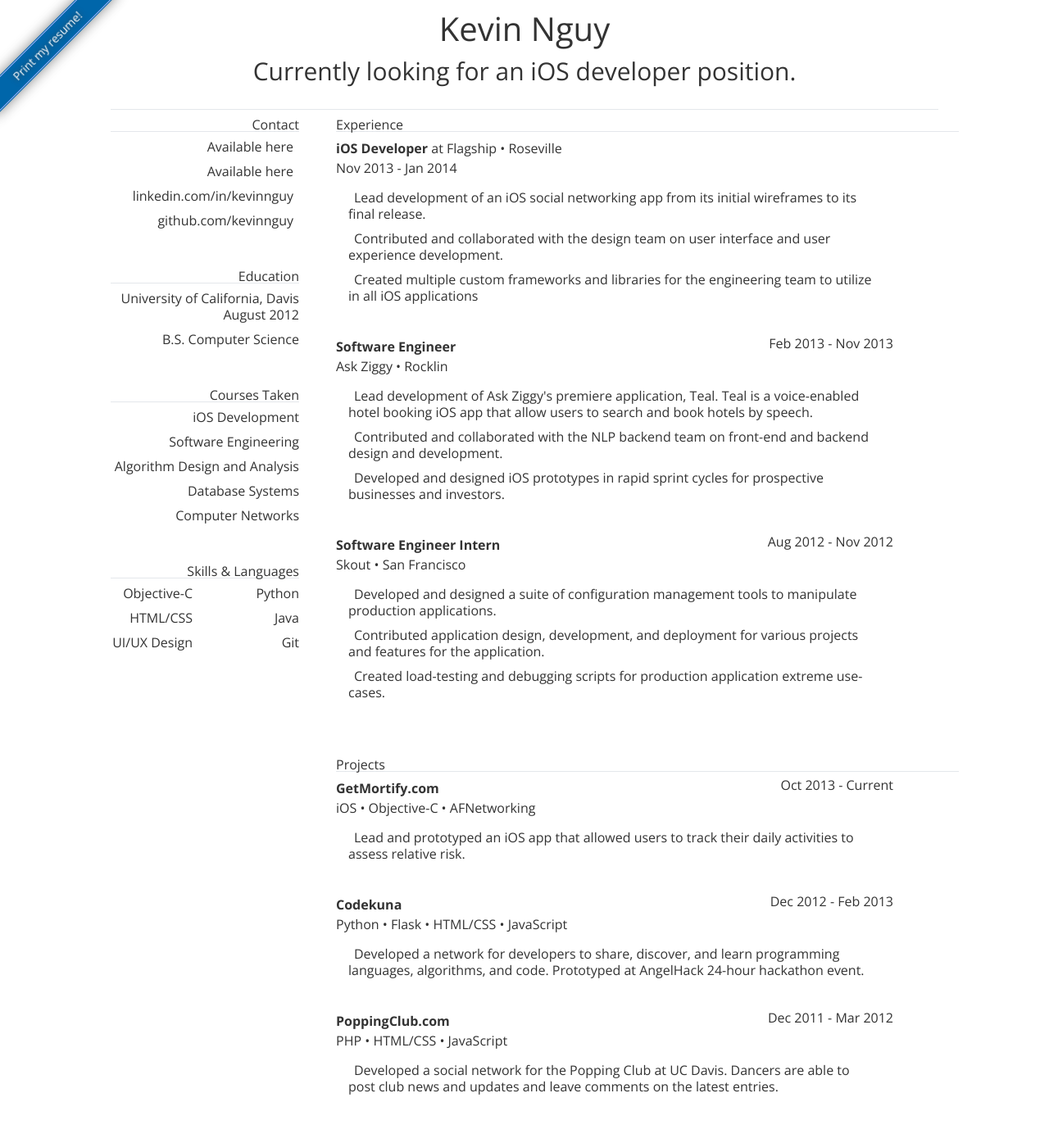
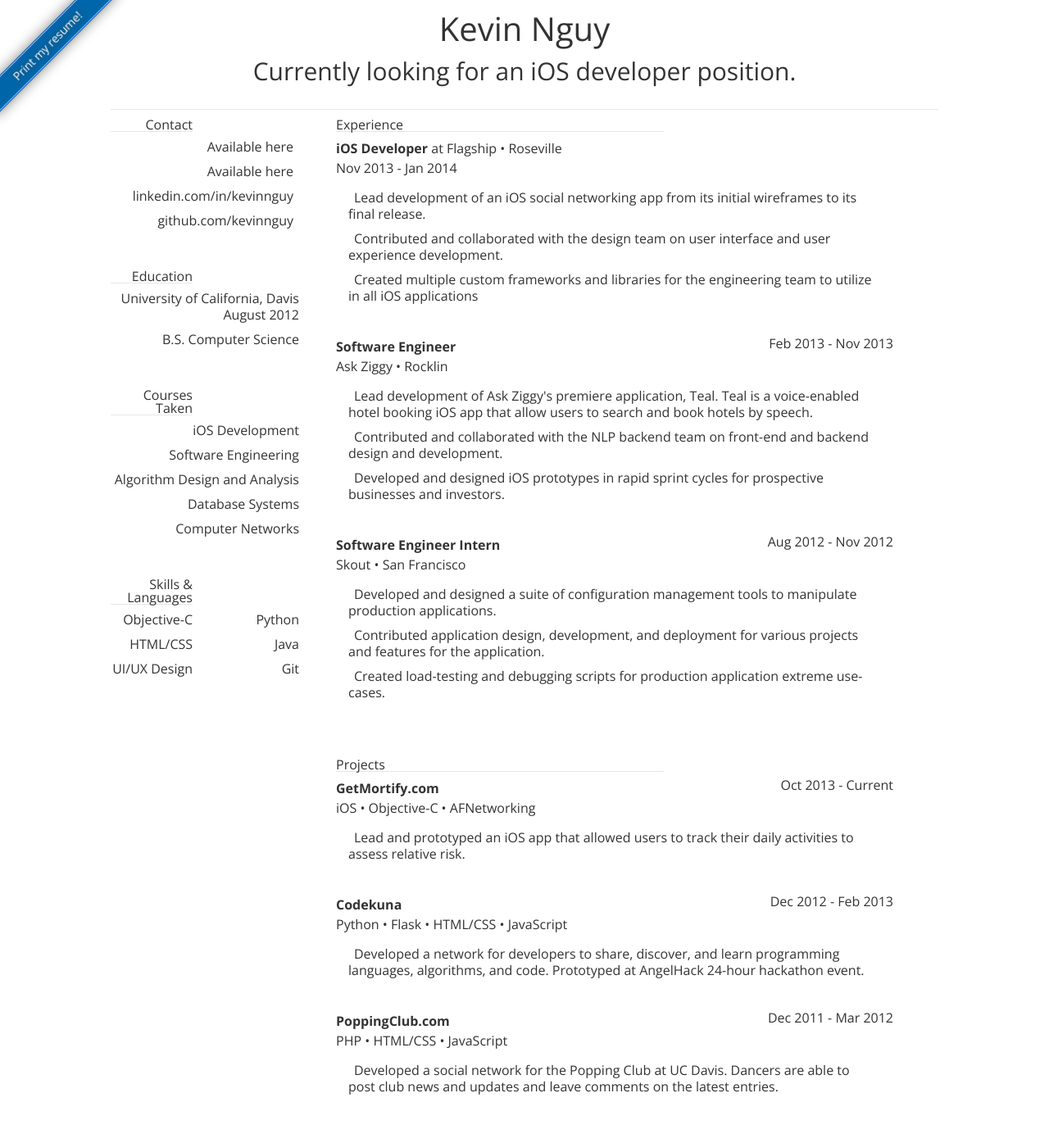
Before and after one commit to kevinnguy/kevinnguy.github.com, a Jekyll site: the page index.html, which Jekyll copies as it is, in a window 1280 px wide. Shown: the whole page at 82% size. Built offline with Jekyll 4.4.1, drawn with Linux system fonts in a browser that asks for light colours.

Commit message:
Sorry for the poor description

```diff
--- a/index.html
+++ b/index.html
@@ -92,7 +92,7 @@
       </div>
 
       <div id="main">
-        <div id="experience" class="thirteen columns">
+        <div id="experience" class="columns">
           <a>Experience</a>
         </div>
 
@@ -125,7 +125,7 @@
           </ul>
         </dl>
 
-        <div id="projects" class="thirteen columns">
+        <div id="projects" class="columns">
           <a>Projects</a>
         </div>
 
--- a/static/css/new_style.css
+++ b/static/css/new_style.css
@@ -614,6 +614,7 @@ border-bottom: 1px solid #e4e7eb;
 
 #contact, #education,#courses,#languages,#experience,#projects
 {
+	width: 100px;
   margin-top:50px;
   margin-bottom:8px;
   border-bottom: 1px solid #e4e7eb;
@@ -623,12 +624,18 @@ border-bottom: 1px solid #e4e7eb;
 	margin-top: 0;
 }
 
-#info
-{ text-align:right;}
+
+
+#experience,#projects {
+	width: 400px;
+}
 
 #experience {
 	margin-top: 0px;
 }
+
+#info
+{ text-align:right;}
 
 #projects
 { margin-top:30px; }
@@ -714,7 +721,3 @@ border-bottom: 1px solid #e4e7eb;
 .extra-bold {
 	font-weight: 800;
 }
-
-.title {
-
-}
```
